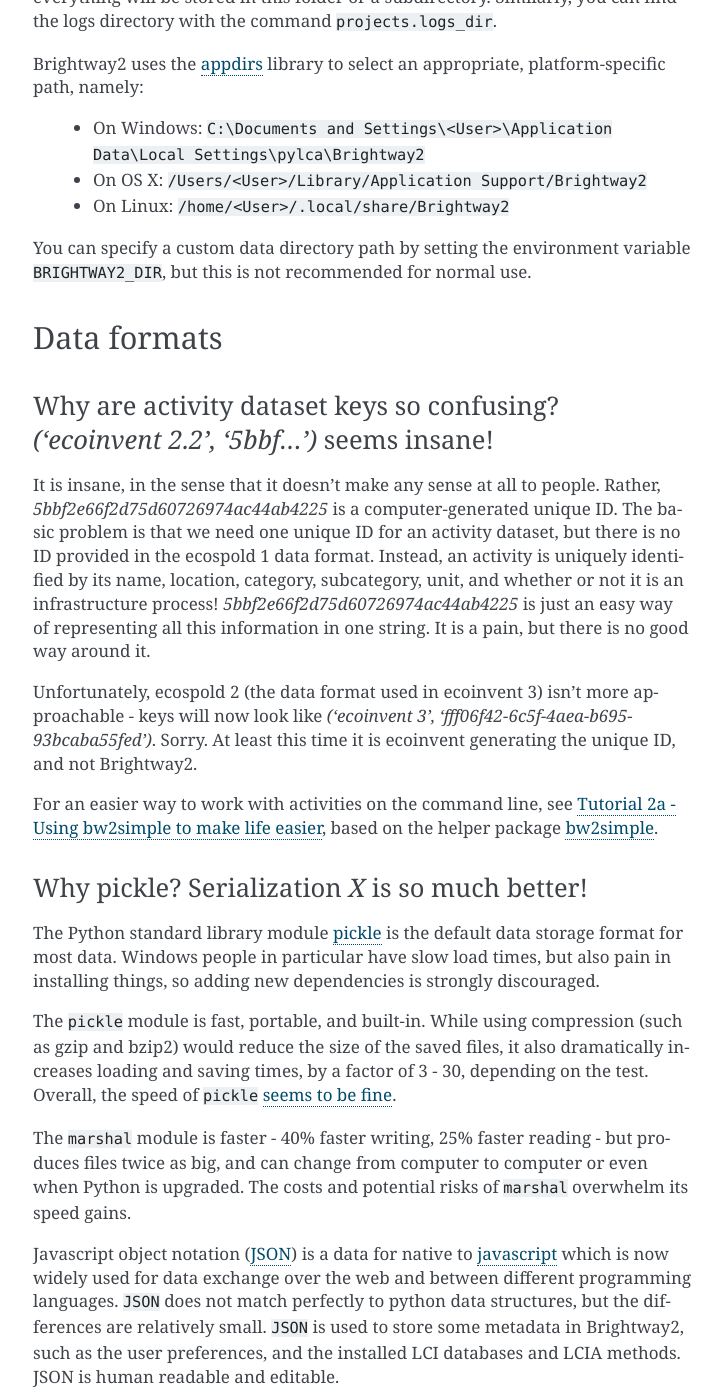
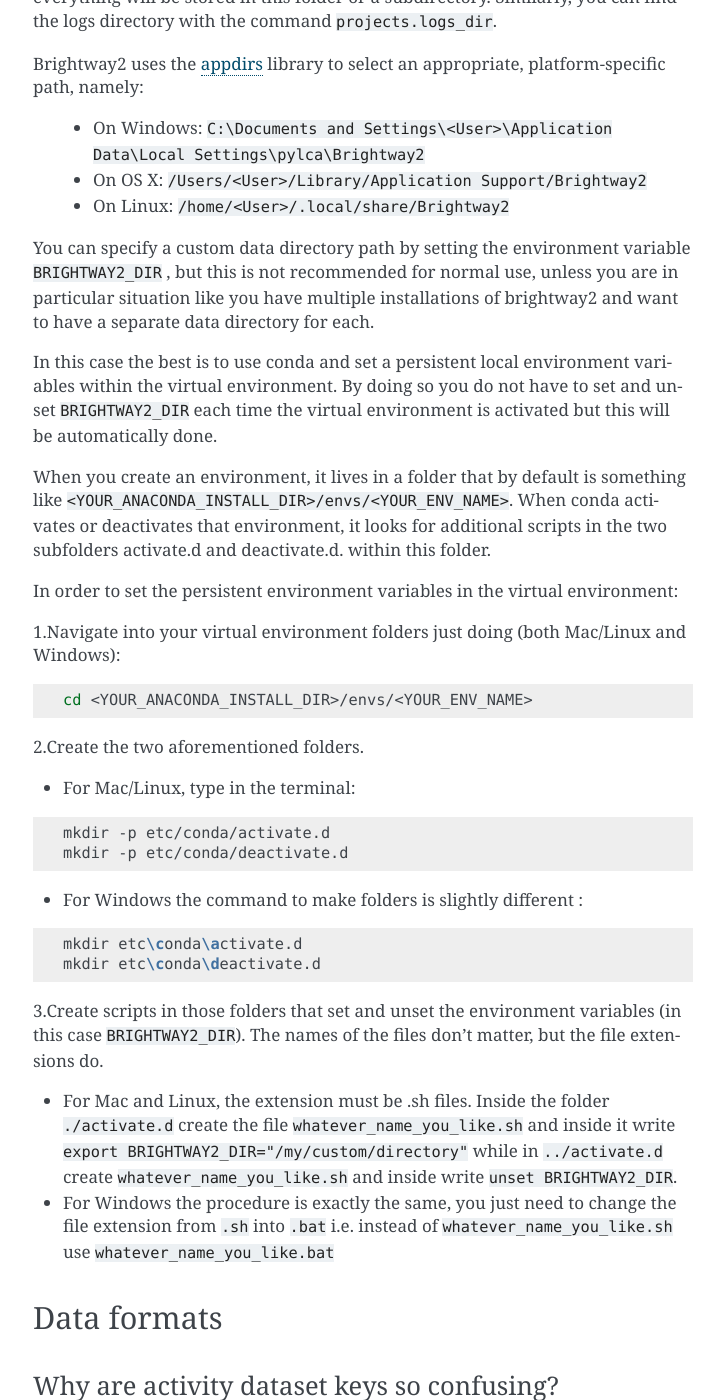
Before and after one commit to brightway-lca/brightway2, a Sphinx documentation site: the page built from docs/faq.rst, in a window 1280 px wide and 1400 px high, scrolled down 1252 px. Shown: the whole window, without its empty margins (387-1111 px from the left). Built offline with Sphinx 7.4.7, drawn with Linux system fonts in a browser that asks for light colours.

Commit message:
documentation for how to set BRIGHTWAY2_DIR environment variable

```diff
--- a/docs/faq.rst
+++ b/docs/faq.rst
@@ -51,7 +51,40 @@
     * On OS X: ``/Users/<User>/Library/Application Support/Brightway2``
     * On Linux: ``/home/<User>/.local/share/Brightway2``
 
-You can specify a custom data directory path by setting the environment variable ``BRIGHTWAY2_DIR``, but this is not recommended for normal use.
+You can specify a custom data directory path by setting the environment variable ``BRIGHTWAY2_DIR`` , but this is not recommended for normal use, unless you are in particular situation like you have multiple installations of brightway2 and want to have a separate data directory for each.
+
+In this case the best is to use conda and set a persistent local environment variables within the virtual environment. By doing so you do not have to set and unset ``BRIGHTWAY2_DIR`` each time the virtual environment is activated but this will be automatically done.
+
+When you create an environment, it lives in a folder that by default is something like ``<YOUR_ANACONDA_INSTALL_DIR>/envs/<YOUR_ENV_NAME>``.  When conda activates or deactivates that environment, it looks for additional scripts in the two subfolders activate.d and deactivate.d. within this folder.
+
+In order to set the persistent environment variables in the virtual environment:
+
+1.Navigate into your virtual environment folders just doing (both Mac/Linux and Windows):
+
+.. code-block:: bash
+
+    cd <YOUR_ANACONDA_INSTALL_DIR>/envs/<YOUR_ENV_NAME>
+
+2.Create the two aforementioned folders.
+
+* For Mac/Linux, type in the terminal:
+
+.. code-block:: bash
+
+    mkdir -p etc/conda/activate.d
+    mkdir -p etc/conda/deactivate.d
+
+* For Windows the command to make folders is slightly different :
+
+.. code-block:: bash
+
+    mkdir etc\conda\activate.d
+    mkdir etc\conda\deactivate.d
+
+3.Create scripts in those folders that set and unset the environment variables (in this case ``BRIGHTWAY2_DIR``). The names of the files don't matter, but the file extensions do.
+
+* For Mac and Linux, the extension must be .sh files. Inside the folder ``./activate.d`` create the file ``whatever_name_you_like.sh`` and inside it write ``export BRIGHTWAY2_DIR="/my/custom/directory"`` while in ``../activate.d`` create ``whatever_name_you_like.sh`` and inside write ``unset BRIGHTWAY2_DIR``.
+* For Windows the procedure is exactly the same, you just need to change the file extension from ``.sh`` into ``.bat`` i.e. instead of ``whatever_name_you_like.sh`` use ``whatever_name_you_like.bat``
 
 Data formats
 ============
```
